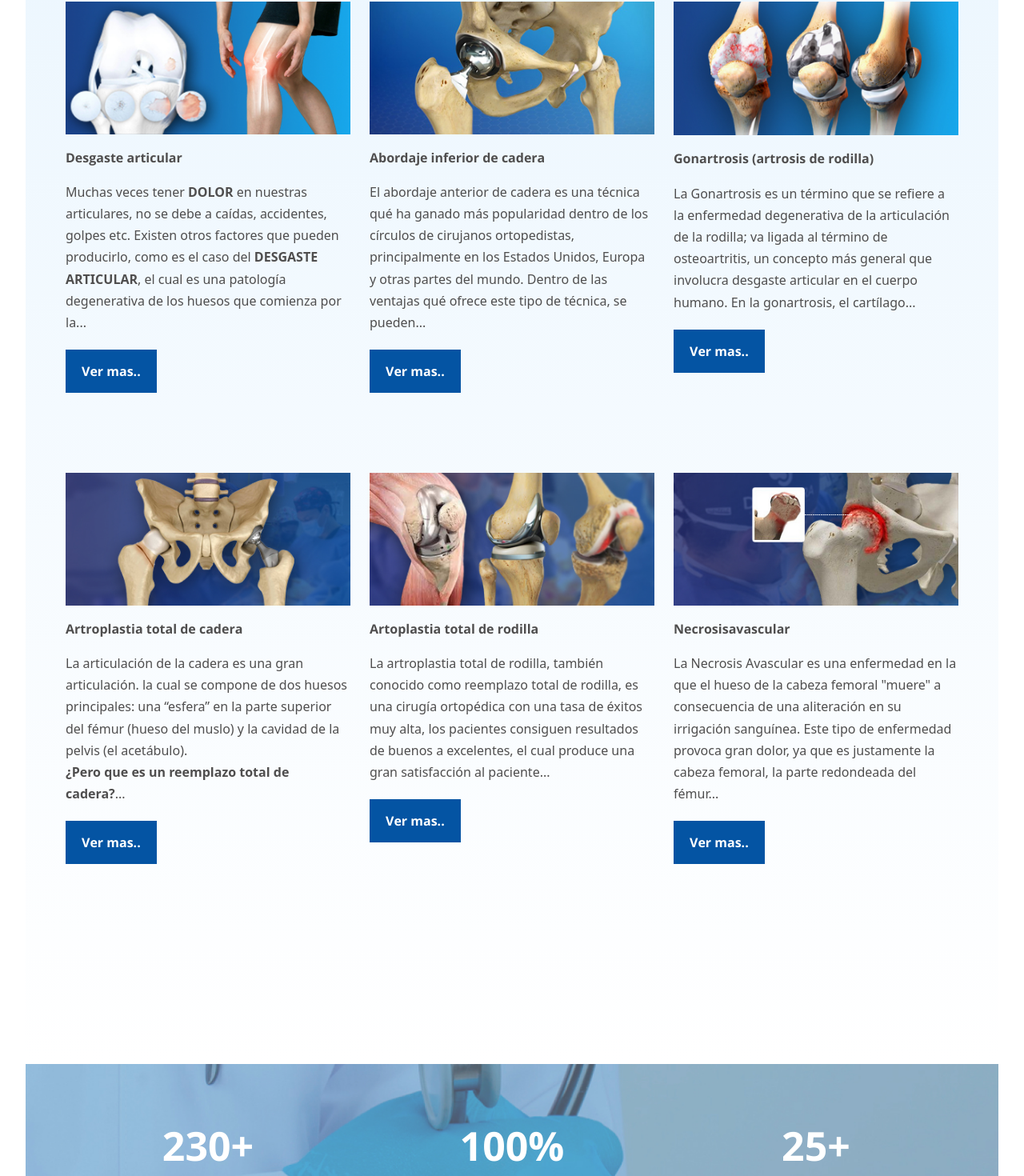
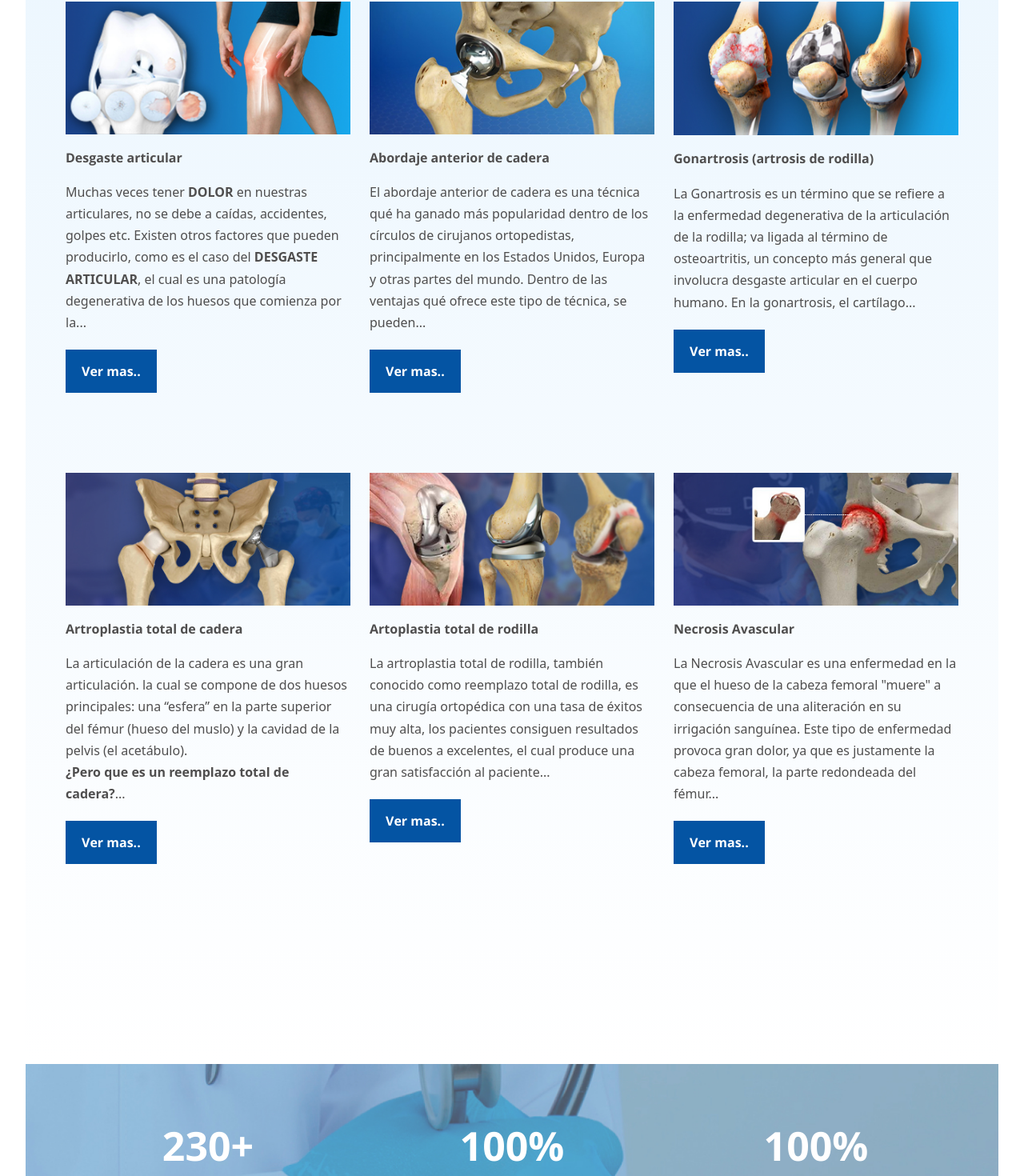
Before and after one commit to webzonne/Dr-sivira, a Next.js app: page / in a window 1280 px wide. Shown: the part 1027-2497 px from the top of the page at 80% size. Built offline with nearby package versions, Linux system fonts and the light colour scheme.

Commit message:
12 commit

```diff
--- a/components/Banner.js
+++ b/components/Banner.js
@@ -34,10 +34,10 @@ export default function Banner() {
                     <span className={bannerStyle.text}>CALIDAD</span>
                 </div>
                 <div className='col-sm-12 col-md-4 col-xl-4 text-center'>
-                <span className={bannerStyle.number}>25+</span>
+                <span className={bannerStyle.number}>100%</span>
                     <br/>
                     <br/>
-                    <span className={bannerStyle.text}>AÑOS DE EXPERIENCIA</span>
+                    <span className={bannerStyle.text}>EXPERIENCIA EN REEMPLAZO ARTICULAR</span>
                 </div>
             </div>
         </div>
--- a/components/BoxesMore2.js
+++ b/components/BoxesMore2.js
@@ -16,10 +16,10 @@ export default function BoxesMore2({boxesClose2}) {
                         </div>
                         <div className='container'>
                             <div className={infoStyle.contentImgBoxesMore}>
-                                <Image src={boxesImage2} alt='Desgaste-Articular' />
+                                <Image src={boxesImage2} alt='ABORDAJE ANTERIOR DE CADERA' />
                             </div>
                             <div className={infoStyle.titleBoxMore}>
-                                <h2>ABORDAJE INFERIOR DE CADERA</h2>
+                                <h2>ABORDAJE ANTERIOR DE CADERA</h2>
                             </div>
                             <div className={infoStyle.descriptionBoxMore}>
                                 <p>El abordaje anterior de cadera es una técnica qué ha ganado más popularidad dentro de los círculos de cirujanos ortopedistas, principalmente en los Estados Unidos, Europa y otras partes del mundo. Dentro de las ventajas qué ofrece este tipo de técnica, se pueden describir: mejor estabilidad de tejidos, menor daño muscular y en general mejor desempeño en comparación con las otras técnicas para artroplastia total de cadera. En pocas palabras este tipo de técnica, permite una adecuada exposición de la articulación de la cadera, visión directa del acetábulo, de su disposición y orientación; con mínimo daño a otras estructuras musculares y tendinosas sin olvidar la posición supina del paciente en la mesa quirúrgica. Aunque tiene indicaciones según la patología y el paciente al igual que los demás abordajes es uno de mis favoritos en especial cuando hago cirugías bilaterales. Si necesitas atención médica no dudes en contactarme qué con gusto te atenderé.</p>
--- a/components/BoxesMore6.js
+++ b/components/BoxesMore6.js
@@ -16,10 +16,10 @@ export default function BoxesMore6({ boxesClose6 }) {
                         </div>
                         <div className='container'>
                             <div className={infoStyle.contentImgBoxesMore}>
-                                <Image src={boxesImage6} alt='Necrosisavascular' />
+                                <Image src={boxesImage6} alt='Necrosis avascular' />
                             </div>
                             <div className={infoStyle.titleBoxMore}>
-                                <h2>NECROSISAVASCULAR</h2>
+                                <h2>NECROSIS AVASCULAR</h2>
                             </div>
                             <div className={infoStyle.descriptionBoxMore}>
                                 <p>La Necrosis Avascular es una enfermedad en la que el hueso de la cabeza femoral "muere" a consecuencia de una aliteración en su irrigación sanguínea. Este tipo de enfermedad provoca gran dolor, ya que es justamente la cabeza femoral, la parte redondeada del fémur, la que se articula con el acetábulo de la pelvis y la que soporta el peso del cuerpo. Cuando esto ocurre, el hueso muerto pierde la capacidad de soportar el peso del cuerpo y colapsa (se hunde) con la consiguiente perdida de la esfericidad de la cabeza femoral. El principal síntoma de la necrosis avascular es el dolor, que se presenta en la región inguinal. Sin embargo, en algunas ocasiones el dolor puede ser leve o no estar presente en las etapas iniciales de la enfermedad.<br /><br />
--- a/components/Footer.js
+++ b/components/Footer.js
@@ -18,7 +18,7 @@ export default function Footer() {
                         <div className={footerStyle.logoFooterStyle}>
                             <Image src={logoFooter} alt='logo-footer' />
                         </div>
-                        <p className={footerStyle.descriptionLogo}>Lorem ipsum dolor sit amet, consectetur adipiscing elit. Morbi tincidunt tincidunt sem, sed bibendum diam maximus a. Phasellus </p>
+                        <p className={footerStyle.descriptionLogo}>El Cuidado de la Salud y el Bienestar de mis Pacientes siempre será mi mayor compromiso</p>
                     </div>
                     {/* CONTACTO */}
                     <div className={footerStyle.subdivFooter}>
@@ -48,9 +48,13 @@ export default function Footer() {
                         <h6 className={footerStyle.titleSubdiv}>INFORMACION</h6>
                         <div className={footerStyle.contentInfo}>
                             <p>Horario de atencion</p>
-                            <p>lunes a viernes de:</p>
-                            <p>7:30am-12:00pm</p>
-                            <p>2:30am-5:00pm</p>
+                            <p>lunes a viernes</p>
+                            <p>Apartir de la 1:00pm</p>
+                            <p>Clinica Santa Paula</p>
+                            <p>Martes y Jueves</p>
+                            <p>Apartir de la 9:00am</p>
+                            <p>Clínico Fénix Salud en San Bernardino</p>
+
                         </div>
                     </div>
                     {/* REDES SOCIALES */}
--- a/components/Info.js
+++ b/components/Info.js
@@ -98,7 +98,7 @@ export default function Info() {
                                     <Image src={boxesImage2} alt='Abordaje-inferior-de-cadera' />
                                 </div>
                                 <div className={infoStyle.titleBox}>
-                                    <h4>Abordaje inferior de cadera</h4>
+                                    <h4>Abordaje anterior de cadera</h4>
                                 </div>
                                 <div className={infoStyle.descriptionBox}>
                                     <p>El abordaje anterior de cadera es una técnica qué ha ganado más popularidad dentro de los círculos de cirujanos ortopedistas, principalmente en los Estados Unidos, Europa y otras partes del mundo. Dentro de las ventajas qué ofrece este tipo de técnica, se pueden...</p>
@@ -129,7 +129,7 @@ export default function Info() {
                         <div className='col-lg-6 col-xl-4'>
                             <div className={infoStyle.boxes}>
                                 <div className={infoStyle.contentImagenBox}>
-                                    <Image src={boxesImage4} alt='necrosisavascular' />
+                                    <Image src={boxesImage4} alt='Artroplastia total de cadera' />
                                 </div>
                                 <div className={infoStyle.titleBox}>
                                     <h4>Artroplastia total de cadera</h4>
@@ -164,10 +164,10 @@ export default function Info() {
                         <div className='col-lg-6 col-xl-4'>
                             <div className={infoStyle.boxes}>
                                 <div className={infoStyle.contentImagenBox}>
-                                    <Image src={boxesImage6} alt='necrosisavascular' />
+                                    <Image src={boxesImage6} alt='Necrosis-Avascular' />
                                 </div>
                                 <div className={infoStyle.titleBox}>
-                                    <h4>Necrosisavascular</h4>
+                                    <h4>Necrosis Avascular</h4>
                                 </div>
                                 <div className={infoStyle.descriptionBox}>
                                 <p>La Necrosis Avascular es una enfermedad en la que el hueso de la cabeza femoral "muere" a consecuencia de una aliteración en su irrigación sanguínea. Este tipo de enfermedad provoca gran dolor, ya que es justamente la cabeza femoral, la parte redondeada del fémur...</p>
--- a/components/Slider.js
+++ b/components/Slider.js
@@ -42,7 +42,7 @@ export default function slider() {
           />
         </div>
         <div className="carousel-inner">
-          <div className="carousel-item  position-relative">
+          <div className="carousel-item active position-relative">
             <div className='d-block d-sm-none'>
               <Image src={sliderMobile1} className="d-block w-100" alt='img-slider-mobile1' />
             </div>
@@ -56,7 +56,7 @@ export default function slider() {
             </div>
             {/* <img src={slider1} className="d-block w-100" alt="1" /> */}
           </div>
-          <div className="carousel-item active   position-relative">
+          <div className="carousel-item position-relative">
           <div className='d-block d-sm-none'>
               <Image src={sliderMobile2} className="d-block w-100" alt='img-slider-mobile1' />
             </div>
--- a/package.json
+++ b/package.json
@@ -13,6 +13,7 @@
     "bootstrap": "^5.2.3",
     "next": "13.0.3",
     "react": "18.2.0",
-    "react-dom": "18.2.0"
+    "react-dom": "18.2.0",
+    "react-intersection-observer": "^9.4.1"
   }
 }
--- a/styles/About.module.css
+++ b/styles/About.module.css
@@ -6,16 +6,23 @@
     text-align: center;
     font-size: 35px;
     font-weight: 700;
-    color: white;
     padding-top: 90px;
     padding-bottom: 80px;
     font-family: 'Open Sans', sans-serif;
+    transition:.7s;
+    color: white;
+    position: relative;
+}
+.animation{
+    transform: translateY(0)!important;
+    opacity: 1!important;
 }
 .filaAbout{
     padding-bottom: 150px;
 }
 .contentPerfilAbout img{
     width: 100%;
+    transition:.7s;
     height: auto;
 }
 @media (max-width:1199px){
@@ -33,25 +40,21 @@
     padding-bottom: 63px;
     margin-top: 35px;
 }
-
 .contentComillas{
     margin-bottom: 32px;
 }
-
 .cuadroTexto h4{
     font-family: 'Open Sans', sans-serif;
     font-weight: 700;
     font-size: 24px;
     margin-bottom: 27px;
 }
-
 .lineAzul{
     background: #045CA4;
     width: 100%;
     height: 2.38px;
     margin-bottom: 30px;
 }
-
 .cuadroTexto p{
     font-family: 'Open Sans', sans-serif;
     color: #6b6b6b;
--- a/styles/Contacto.module.css
+++ b/styles/Contacto.module.css
@@ -22,6 +22,7 @@
     z-index: 2;
     margin-bottom: 180px;
 }
+
 .contentPerfilContacto img{
     z-index: 2;
     position: relative;
```
Also changed, not shown: components/About.js (+6 -3 lines), 1 other file (tests, documents, lock files or other folders).
